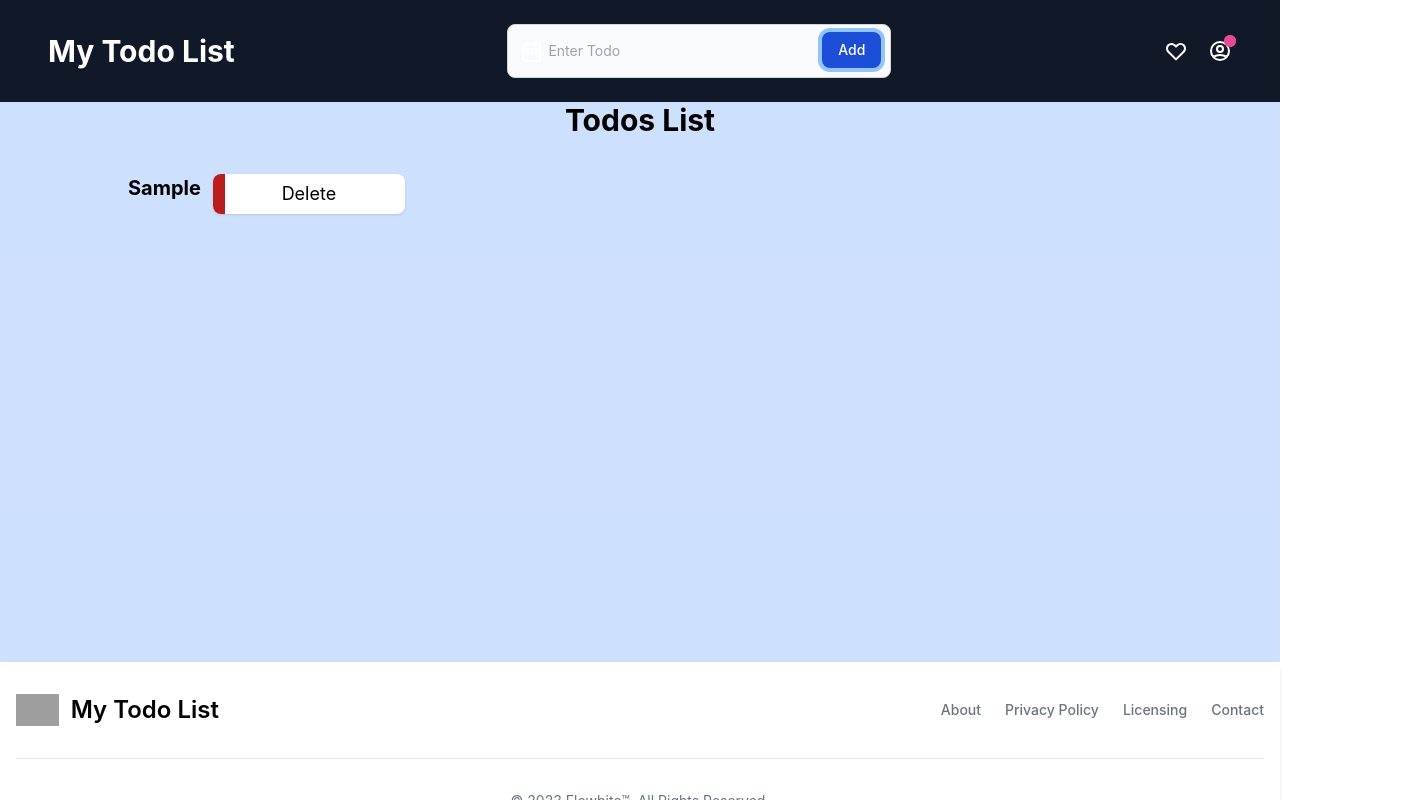
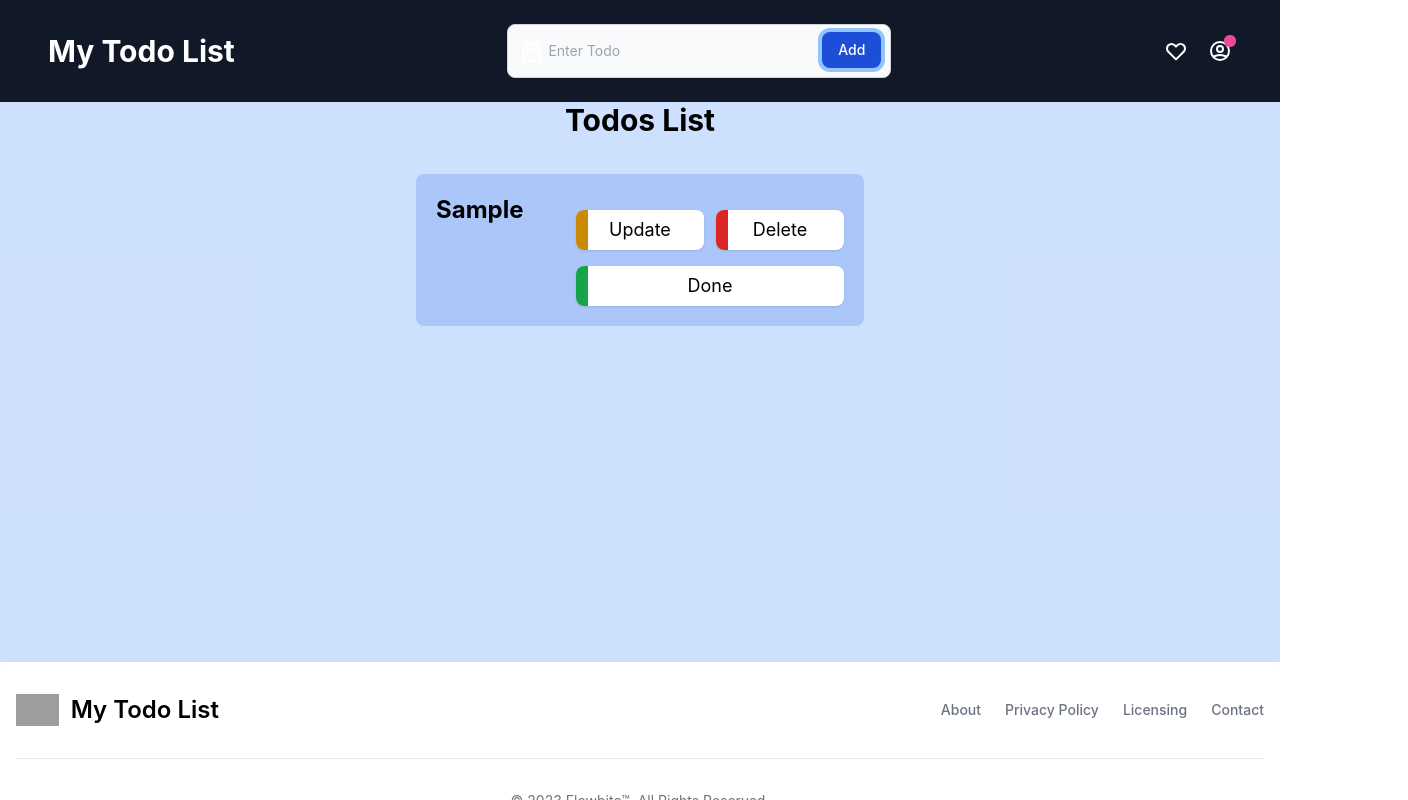
Before and after one commit to SingupalliKartik/todo-list-react, a React (Create React App) app: page / in a window 1280 px wide. Both pictures are taken after typing "Sample" into the empty fields and a click on the button "Add". Shown: the top 800 px of the page, 1408 px wide, since content can reach past the window. Built offline with nearby package versions, Linux system fonts and the light colour scheme; grey boxes are pictures that could not be loaded.

Commit message:
commit for update

```diff
--- a/src/App.js
+++ b/src/App.js
@@ -13,6 +13,7 @@ function App() {
   } else {
     initTodo = JSON.parse(localStorage.getItem("List"));
   }
+
   const onDelete = (todo) => {
     console.log("this is to be delete", todo);
 
@@ -22,21 +23,30 @@ function App() {
       })
     );
   };
+
   const addTodo = (title) => {
-    let sno;
+    let snos;
     if (listtodo.length === 0) {
-      sno = 0;
+      snos = 0;
     } else {
-      sno = listtodo[listtodo.length - 1].sno + 1;
+      snos = listtodo[(listtodo.length) - 1].sno + 1;
     }
+
     const myList = {
-      sno: sno,
+      sno: snos,
       title: title,
     };
-    setTodos([...listtodo, myList]);
+    setTodos([myList,...listtodo ]);
     console.log(listtodo);
+
   };
+const onUpdate=(todo, t)=>{
+ addTodo(t);
+ setTimeout(() => {
+  onDelete(todo)
+ }, 1000);
 
+}
   const [listtodo, setTodos] = useState(initTodo);
   useEffect(() => {
     localStorage.setItem("List", JSON.stringify(listtodo));
@@ -51,7 +61,7 @@ function App() {
             <Route
               exact
               path="/"
-              element={<Todos todos={listtodo} onDelete={onDelete} />}
+              element={<Todos todos={listtodo} onDelete={onDelete} update = {onUpdate}/>}
             />
             <Route exact path="/about" element={<About />} />
           </Routes>
--- a/src/mycomponents/Todo.js
+++ b/src/mycomponents/Todo.js
@@ -1,23 +1,89 @@
-import React from "react";
+import React, { useState } from "react";
+import { useEffect } from "react";
 
-export const Todo = ({ todo, onDelete }) => {
+export const Todo = ({ todo, onDelete, update}) => {
+  const [style, setStyle] = useState("");
+
+  const changeStyle = () => {
+    setStyle("line-through");
+  };
+
+
+
+
+const onUpdate =()=>{
+  let t=prompt("Change the task").toString();
+  update(todo,t)
+
+}
+// const [title, settitle] = useState(todo.title);
+
+// useEffect(() => {
+//   todo=[{sno: 13, title : t},...todo ]
+//       localStorage.setItem("List", JSON.stringify(todo));
+//   }, [title]);
+//   let t ;
+
+// const changetitle = ()=>{
+//  t=prompt("Change the task");
+// settitle(t);}
+
+
   return (
-    <div>
-      <div className="  h-full  w-full   m-5 md:mx-32 ">
-        <div className=" flex space-x-3 align-middle">
-        <p className="text-xl font-bold ">{todo.title}</p>
-        {todo.length-1===0? <p> </p>
-        :
-          <button onClick={()=>{onDelete(todo)}} className="group relative h-10 w-48 overflow-hidden rounded-lg bg-white text-lg shadow">
-            <div className="absolute inset-0 w-3 bg-red-700 transition-all duration-[250ms] ease-out group-hover:w-full"></div>
-            <span className="relative text-black group-hover:text-white">
-              Delete
-            </span>
-          </button>
-          }
+
+      <div className="  h-full  w-fit m-5   bg-blue-600 p-5  bg-opacity-20  rounded-lg">
+        <div className=" flex space-x-3 align-middle ">
+          <div className="text-2xl font-bold w-32 ">
+            <span className={style} >
+              {todo.title}</span>
+          </div>
+          {todo.length - 1 === 0 ? (
+            <p> </p>
+          ) : (
+            <>
+              <div className="flex flex-col">
+                <div className="flex my-4 space-x-3">
+                  <button
+                    onClick={() => {
+                     onUpdate()
+                    }}
+                    className="group relative h-10  w-32 overflow-hidden rounded-lg bg-white text-lg shadow"
+                  >
+                    <div className="absolute inset-0 w-3 bg-yellow-600 transition-all duration-[450ms] ease-out group-hover:w-full"></div>
+                    <span className="relative text-black group-hover:text-white">
+                      Update
+                    </span>
+                  </button>
+                  <button
+
+                    onClick={() => {
+                      setStyle("");
+                      onDelete(todo);
+                    }}
+                    className="group relative h-10  w-32 overflow-hidden rounded-lg bg-white text-lg shadow"
+                  >
+                    <div className="absolute inset-0 w-3 bg-red-600 transition-all duration-[450ms] ease-out group-hover:w-full"></div>
+                    <span className="relative text-black group-hover:text-white">
+                      Delete
+                    </span>
+                  </button>
+                </div>
+                <button
+                  onClick={() => {
+                    changeStyle();
+                  }}
+                  className="group relative h-10   w-70 overflow-hidden rounded-lg bg-white text-lg shadow"
+                >
+                  <div className="absolute inset-0 w-3 bg-green-600 transition-all duration-[650ms] ease-out group-hover:w-full"></div>
+                  <span className="relative text-black group-hover:text-white">
+                    Done
+                  </span>
+                </button>
+              </div>
+            </>
+          )}
         </div>
+      </div>
 
-      </div>
-    </div>
   );
 };
--- a/src/mycomponents/Todos.js
+++ b/src/mycomponents/Todos.js
@@ -1,21 +1,23 @@
 import React from "react";
 import { Todo } from "./Todo";
 
-export const Todos = ({todos, onDelete}) => {
+export const Todos = ({todos, onDelete, update}) => {
   let myStyle = {
     minHeight: "70vh",
   };
   return (
     <div className=" bg-blue-500 bg-opacity-25  " style={myStyle}>
       <h3 className="text-3xl font-bold text-center">Todos List</h3>
-      <div className=" py-4">
+      <div className=" py-4 flex justify-center flex-wrap">
         {todos.length === 0 ? (
           <p className=" text-xl md:mx-9">The list is empty add the item</p>
-        ) : (
+        ) :
+        (
           todos.map((todo,index) => {
             return (
-              <Todo todo={todo} key={index+1} onDelete={onDelete} />
+              <Todo todo={todo} key={index+1} onDelete={onDelete} update = {update}/>
             );
+
           })
         )}
       </div>
```
